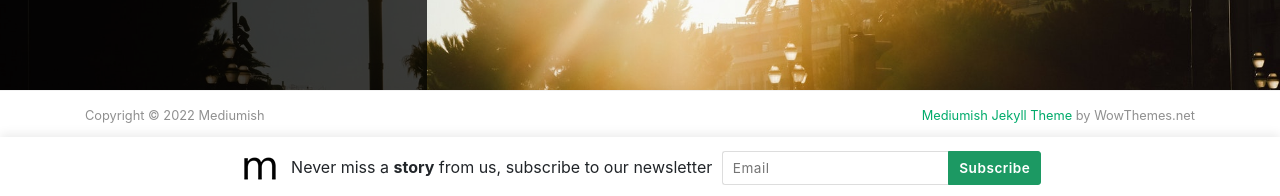
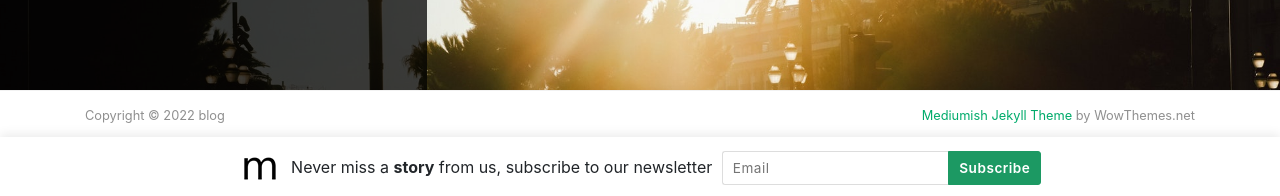
Before and after one commit to u1e2k/blog, a Jekyll site: the page built from index.html, in a window 1280 px wide and 900 px high, scrolled down 1525 px. Shown: the part 701-897 px from the top of the window. Built offline with Jekyll 4.4.1, drawn with Linux system fonts in a browser that asks for light colours; nearby versions of some CDN libraries; the list of posts is cut into pages by our own code.

Commit message:
remove comments

```diff
--- a/_config.yml
+++ b/_config.yml
@@ -1,6 +1,6 @@
 # Site
-name: "Mediumish"
-title: "Mediumish"
+name: "blog"
+title: "Blog"
 description: "Jekyll template, Medium styled, free for bloggers."
 logo: 'assets/images/logo.png'
 favicon: 'assets/images/logo.png'
--- a/_layouts/page.html
+++ b/_layouts/page.html
@@ -1,5 +1,6 @@
 ---
 layout: default
+comments: false
 ---
 
 
```
